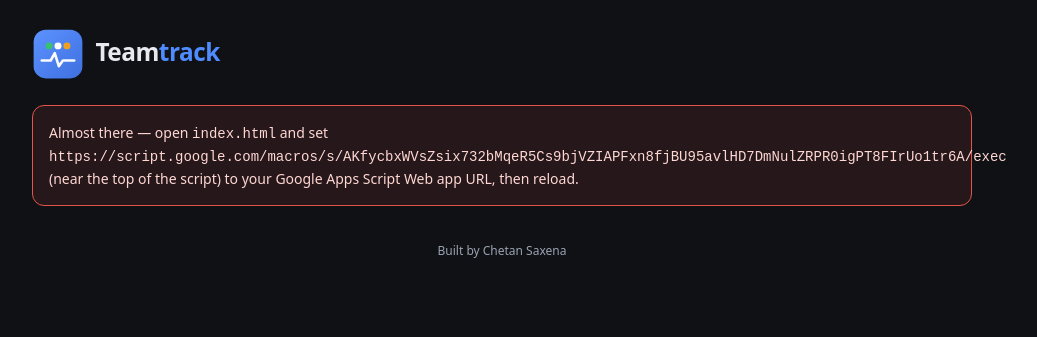
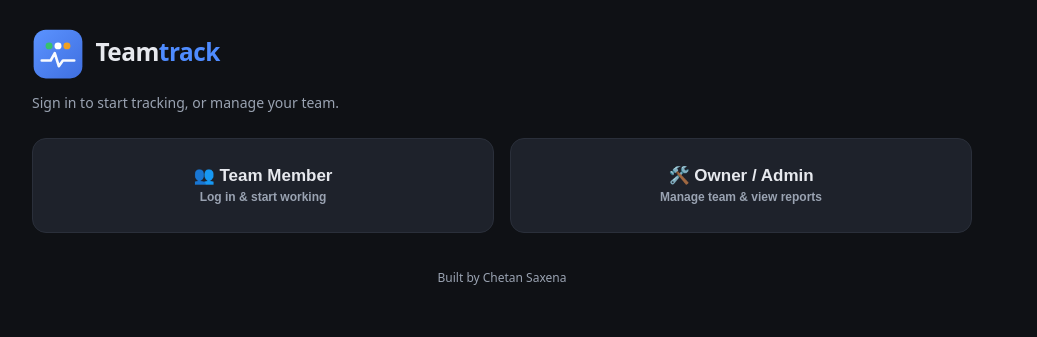
Before and after one commit to chetansaxenaa/teamtrack, a plain HTML site: page index.html in a window 1280 px wide. Shown: the whole page, without its empty margins (138-1175 px from the left). Drawn offline with Linux system fonts and the light colour scheme.

Commit message:
Update index.html

```diff
--- a/index.html
+++ b/index.html
@@ -200,7 +200,7 @@
 
 <script>
 /* ===== SET THIS to your Apps Script Web app URL (ends in /exec) ===== */
-const SCRIPT_URL = "PASTE_YOUR_APPS_SCRIPT_WEB_APP_URL_HERE";
+const SCRIPT_URL = "https://script.google.com/macros/s/AKfycbxWVsZsix732bMqeR5Cs9bjVZIAPFxn8fjBU95avlHD7DmNulZRPR0igPT8FIrUo1tr6A/exec";
 
 let BREAK_THRESHOLD = 5 * 60;    // seconds; overridden by the admin setting at login
 const SYNC_INTERVAL   = 30;      // seconds between saves to the sheet
```
